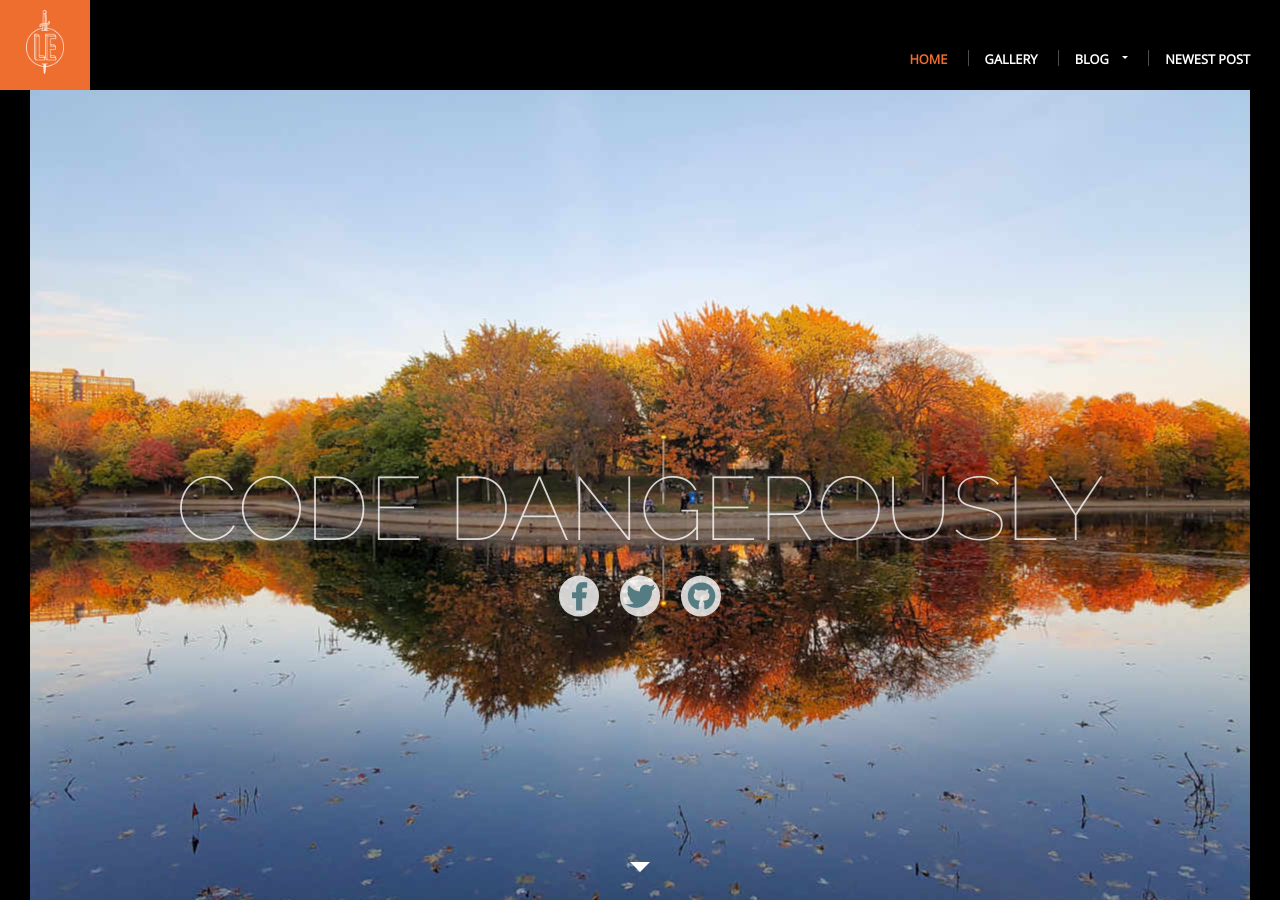
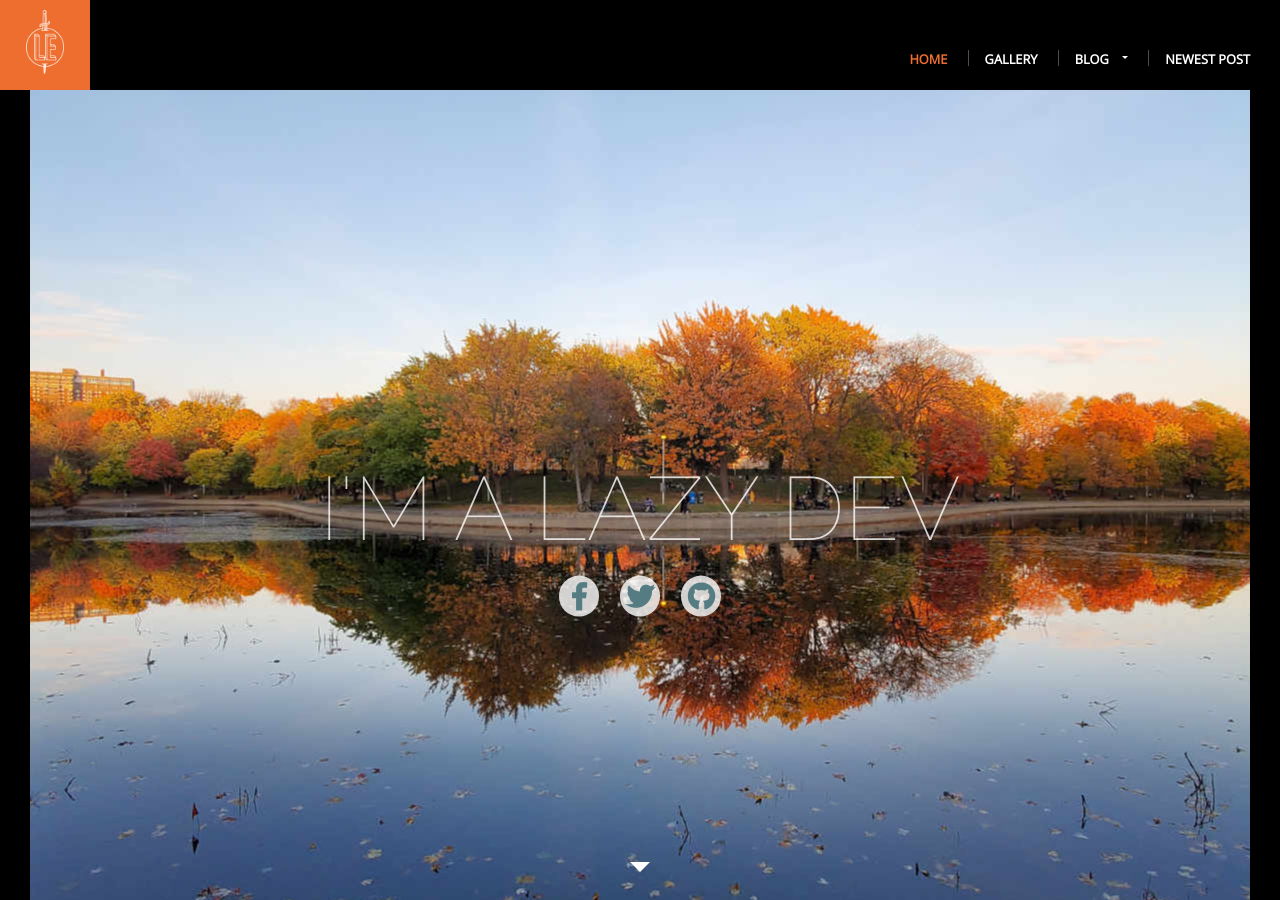
Before and after one commit to fdelache/fdelache.github.io, a Jekyll site: the page built from index.html, in a window 1280 px wide and 900 px high. Built offline with Jekyll 4.4.1, drawn with Linux system fonts in a browser that asks for light colours; nearby versions of some CDN libraries.

Commit message:
Update the main title

```diff
--- a/index.html
+++ b/index.html
@@ -5,7 +5,7 @@ layout: default
 <div class="home">
     <div class="full-hero hero-home">
         <div class="hero-content">
-            <h1>CODE DANGEROUSLY</h1>
+            <h1>I'm a Lazy Dev</h1>
             <ul class="social-list">
                 {% include social-links.html %}
             </ul>
```
